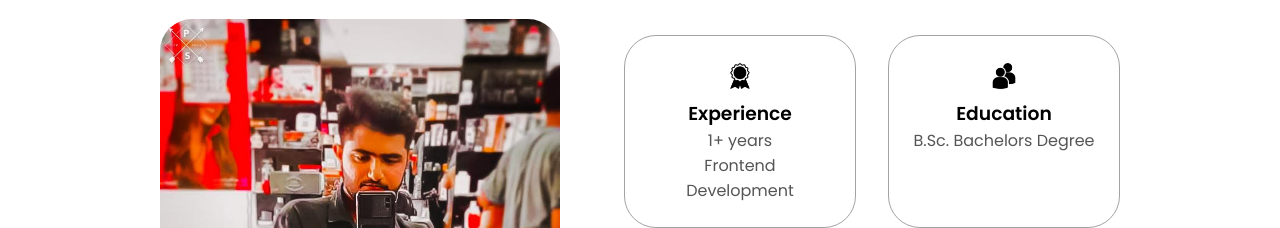
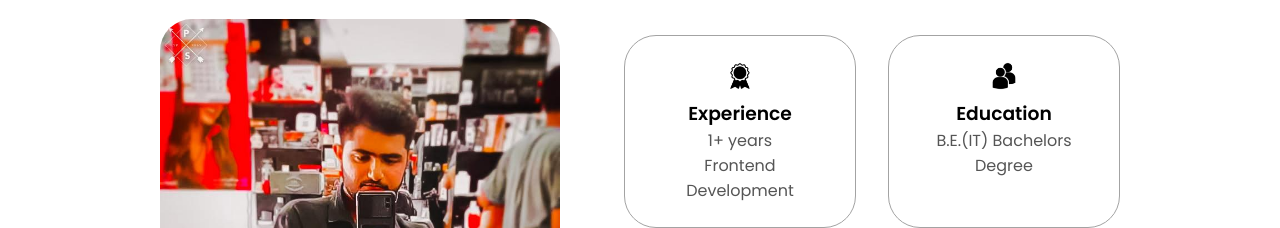
Before and after one commit to Jigar-kodiyatar/portfolio, a plain HTML site: page index.htm in a window 1280 px wide. Shown: the part 1100-1328 px from the top of the page. Drawn offline with Linux system fonts and the light colour scheme.

Commit message:
Update index.htm

```diff
--- a/index.htm
+++ b/index.htm
@@ -100,7 +100,7 @@
                 class="icon"
               />
               <h3>Education</h3>
-              <p>B.Sc. Bachelors Degree<br </p>
+              <p>B.E.(IT) Bachelors Degree<br </p>
             </div>
           </div>
           <div class="text-container">
```
